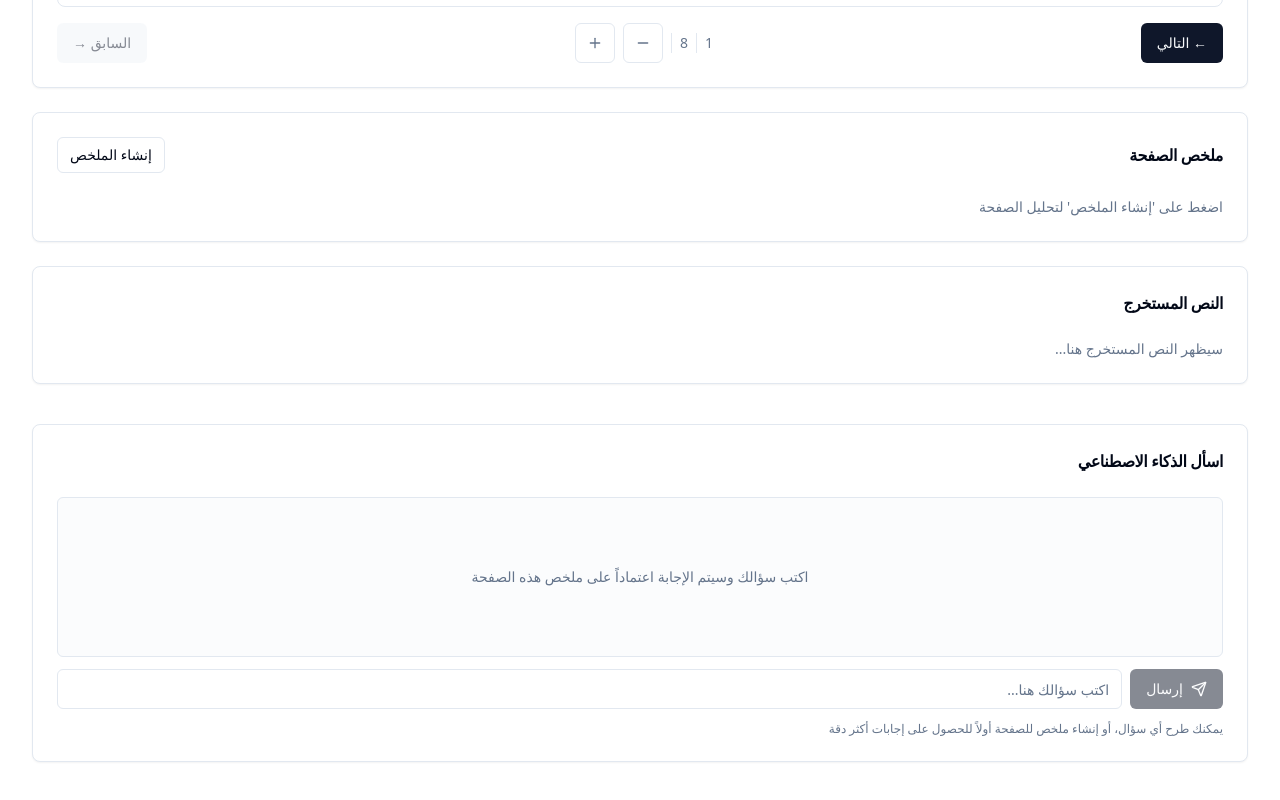
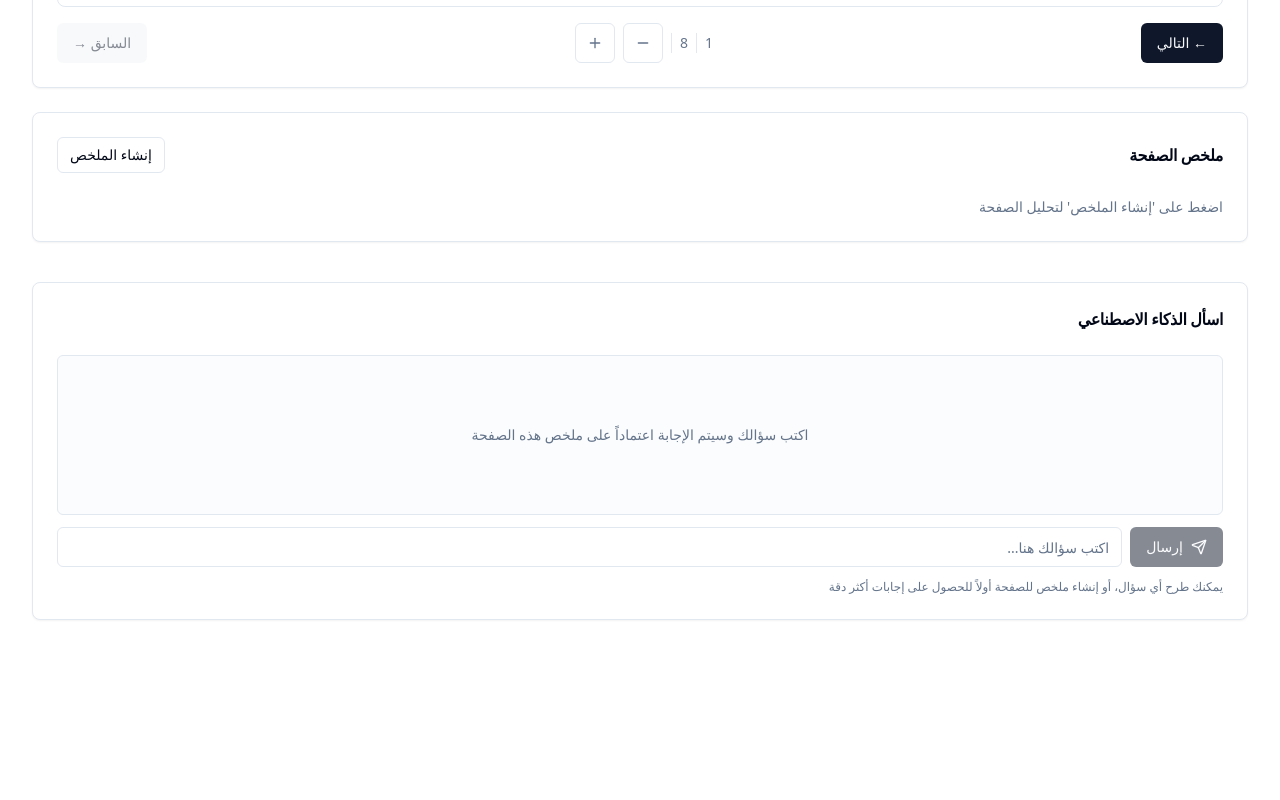
Before and after one commit to muminalshawaf/book-extractor, a React (Vite) app: page / in a window 1280 px wide. Shown: the part 774-1574 px from the top of the page. After the commit the page ends 1434 px from the top, so only its background shows below. Built offline with nearby package versions, Linux system fonts and the light colour scheme.

Commit message:
Hide "النص المستخرج"
Hide the "النص المستخرج" section from the page.

```diff
--- a/src/components/BookViewer.tsx
+++ b/src/components/BookViewer.tsx
@@ -415,26 +415,6 @@ export const BookViewer: React.FC<BookViewerProps> = ({
           </CardContent>
         </Card>
 
-        {/* Extracted text */}
-        <Card className="shadow-sm">
-          <CardHeader>
-            <CardTitle className="text-base">{rtl ? "النص المستخرج" : "Extracted Text"}</CardTitle>
-          </CardHeader>
-          <CardContent>
-            {ocrLoading ? (
-              <div className="flex items-center gap-2 text-sm text-muted-foreground">
-                <Loader2 className="h-4 w-4 animate-spin" />
-                {rtl ? "جارٍ استخراج النص..." : "Extracting text..."}
-              </div>
-            ) : extractedText ? (
-              <div className="text-xs leading-relaxed max-h-48 overflow-y-auto whitespace-pre-wrap">{extractedText}</div>
-            ) : (
-              <div className="text-sm text-muted-foreground">
-                {rtl ? "سيظهر النص المستخرج هنا..." : "The extracted text will appear here..."}
-              </div>
-            )}
-          </CardContent>
-        </Card>
 
         {/* AI Q&A at the bottom */}
         <QAChat summary={summary || extractedText} rtl={rtl} title={title} page={index + 1} />
```
